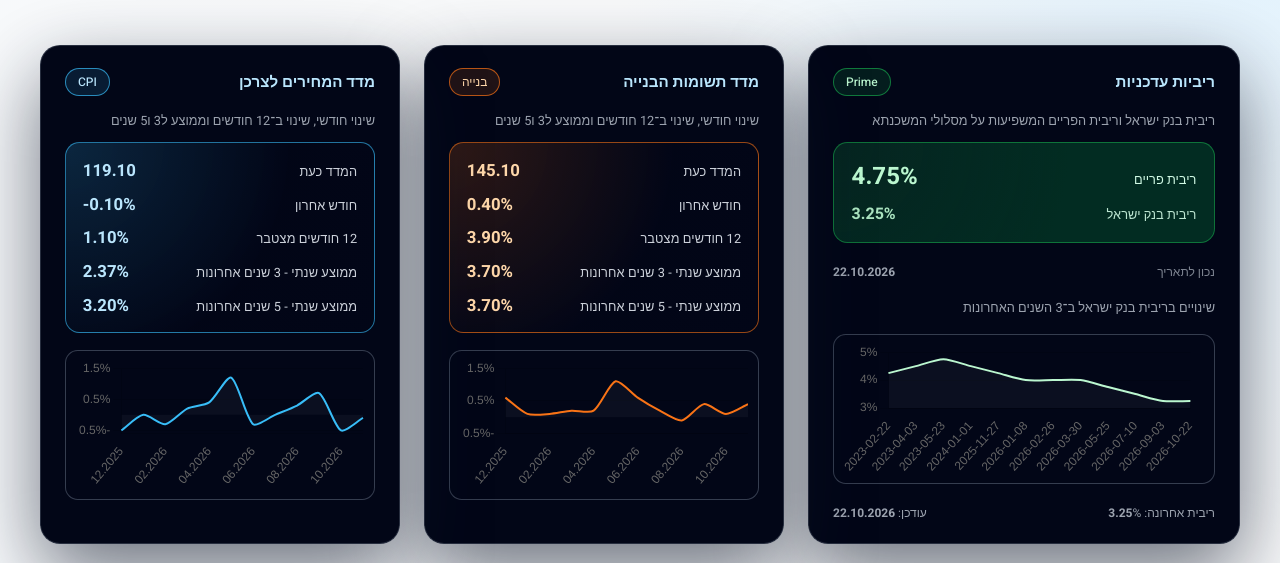
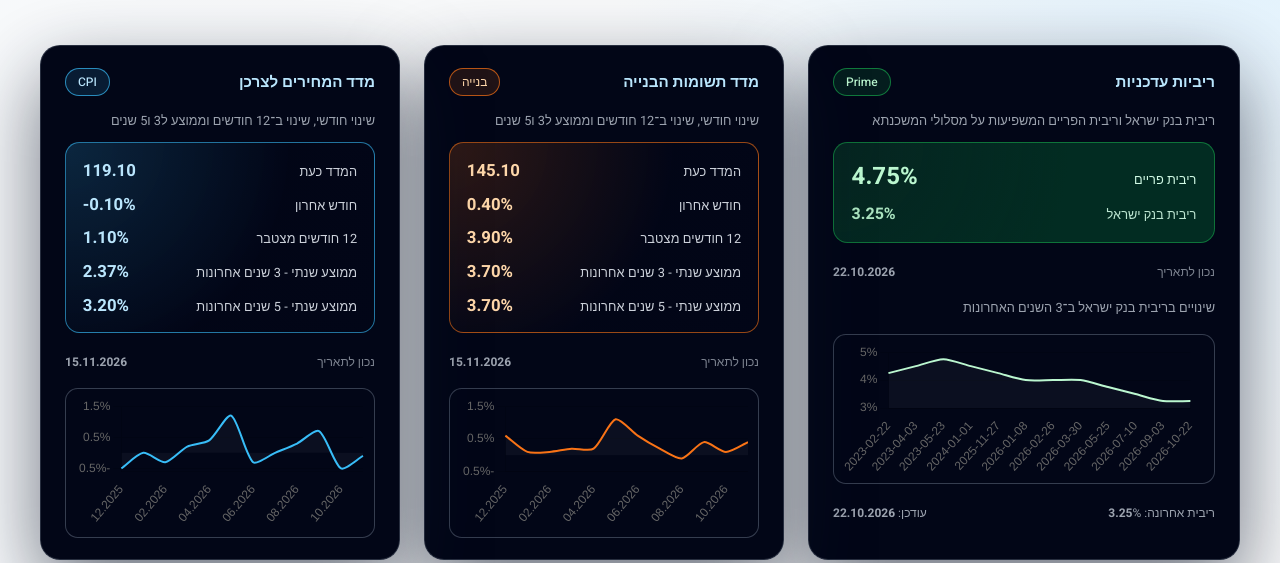
Before and after one commit to Tools-4all/mashcantal, a plain HTML site: page rates.html in a window 1280 px wide. Shown: the part 237-800 px from the top of the page. Drawn offline with nearby package versions, Linux system fonts and the light colour scheme.

Commit message:
עמוד שערים ומדדים: תאריך עדכון לכרטיסי המדדים
- "נכון לתאריך" בכרטיס מדד תשומות הבנייה ובכרטיס מדד המחירים לצרכן
- התאריך נלקח מ-updatedAt בקובץ data/indices.json

Co-Authored-By: Claude Opus 5.5 <noreply@anthropic.com>

```diff
--- a/rates.html
+++ b/rates.html
@@ -402,6 +402,11 @@
                         </div>
                     </div>
 
+                    <div class="mk-card-footer">
+                        <span class="mk-updated-label">נכון לתאריך</span>
+                        <span id="constructionUpdatedAt" class="mk-updated-date">—</span>
+                    </div>
+
                     <div class="mk-chart-wrapper">
                         <canvas id="constructionChart"></canvas>
                     </div>
@@ -439,6 +444,11 @@
                             <span class="mk-metrics-label"> ממוצע שנתי - 5 שנים אחרונות </span>
                             <span class="mk-metrics-value"><span id="cpi5yAvg">—</span>%</span>
                         </div>
+                    </div>
+
+                    <div class="mk-card-footer">
+                        <span class="mk-updated-label">נכון לתאריך</span>
+                        <span id="cpiUpdatedAt" class="mk-updated-date">—</span>
                     </div>
 
                     <div class="mk-chart-wrapper">
@@ -606,6 +616,7 @@
                     setText("constructionLast12", cons.last12Months.toFixed(2));
                     setText("construction3yAvg", cons.avg3Years.toFixed(2));
                     setText("construction5yAvg", cons.avg5Years.toFixed(2));
+                    setText("constructionUpdatedAt", formatILDate(indicesJson.updatedAt));
 
                     createLineChart(
                         "constructionChart",
@@ -622,6 +633,7 @@
                     setText("cpiLast12", cpi.last12Months.toFixed(2));
                     setText("cpi3yAvg", cpi.avg3Years.toFixed(2));
                     setText("cpi5yAvg", cpi.avg5Years.toFixed(2));
+                    setText("cpiUpdatedAt", formatILDate(indicesJson.updatedAt));
 
                     createLineChart(
                         "cpiChart",
```
